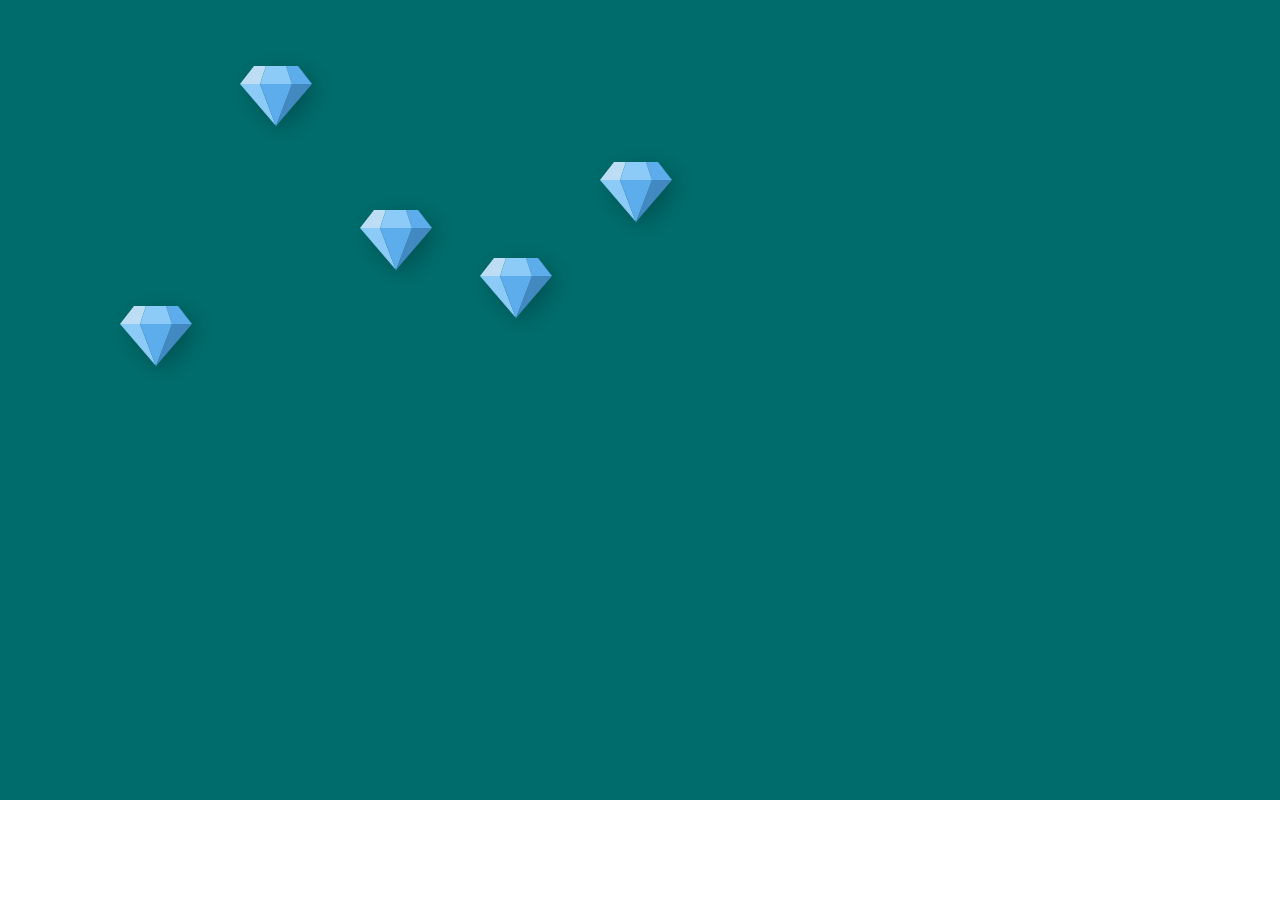
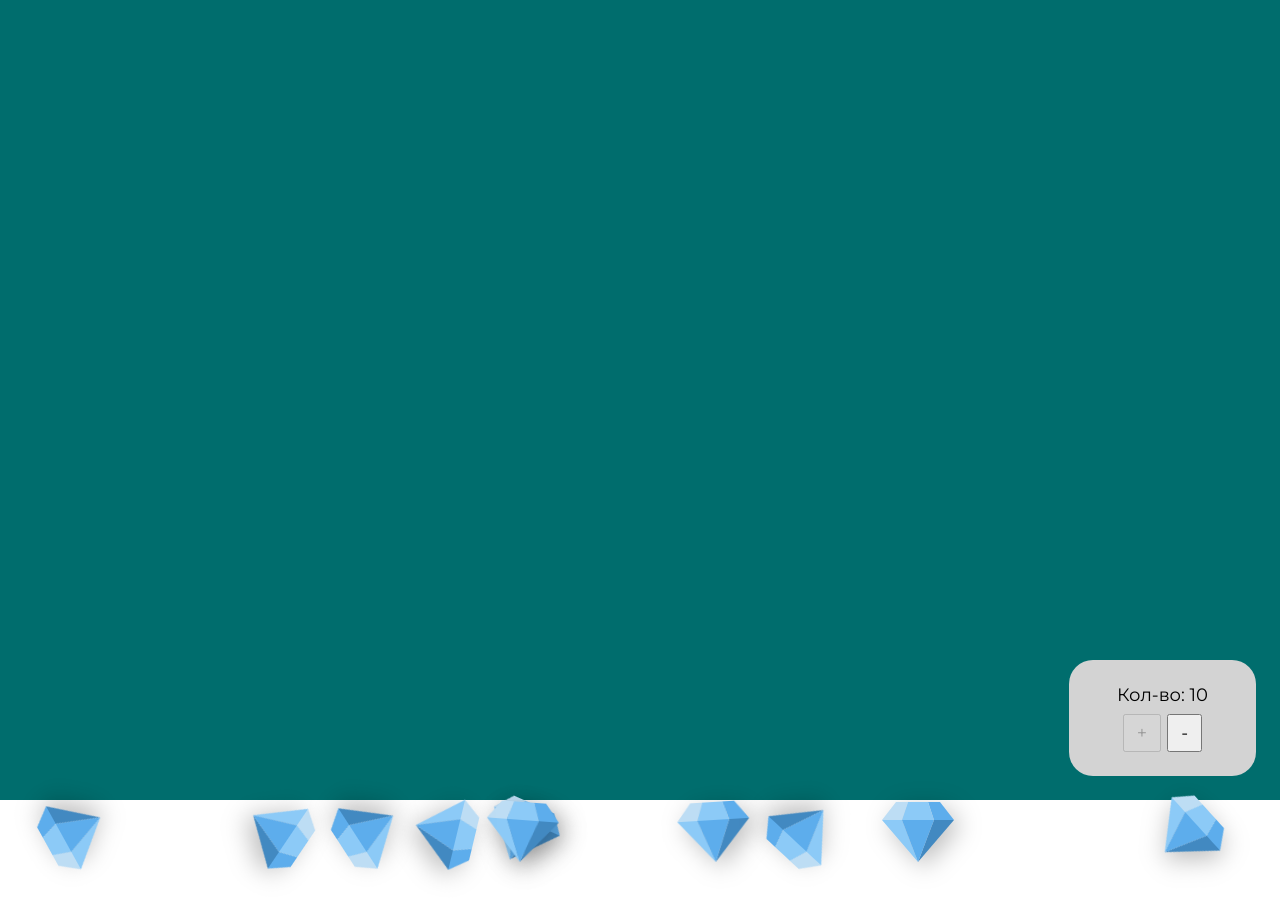
Before and after one commit to iXorr/spells_game, a Vue app: page / in a window 1280 px wide. Before the commit the page ends 800 px from the top, so only its background shows below. Built offline with nearby package versions, Linux system fonts and the light colour scheme.

Commit message:
fall animation improved

```diff
--- a/src/app/ui/App.vue
+++ b/src/app/ui/App.vue
@@ -7,3 +7,9 @@
     <Game />
   </div>
 </template>
+
+<style>
+  * {
+    overflow: hidden;
+  }
+</style>
--- a/src/entities/fallingBlock/ui/FallingBlock.vue
+++ b/src/entities/fallingBlock/ui/FallingBlock.vue
@@ -1,5 +1,5 @@
 <script setup>
-  import { ref } from 'vue'
+  import { ref, onMounted } from 'vue'
   import { DiamondIcon } from '@shared/icons'
 
   const dynClasses = ref('falling-block')
@@ -7,34 +7,65 @@
   function loot() {
     dynClasses.value += ' falling-block--looted'
 
+    // setTimeout(() => {
+    //   dynClasses.value = 'falling-block'
+    // }, 1500)
+  }
+
+  const dynClasses2 = ref(Math.round(Math.random())
+    ? 'fall-animation'
+    : 'fall-animation-reversed')
+
+  const randomX = Math.ceil(Math.random()*90)
+
+  const isMounted = ref(false)
+  const randomDelay = Math.ceil(Math.random()*5000)
+
+  onMounted(() => {
+    // await nextTick();
+
     setTimeout(() => {
-      dynClasses.value = 'falling-block'
-    }, 1500)
-  }
+      isMounted.value = true;
+    }, randomDelay);
+  });
 </script>
 
 <template>
-  <DiamondIcon :class="dynClasses" @click="loot" />
+  <!-- <p>{{ randomDelay }}</p> -->
+
+  <DiamondIcon
+    v-if="isMounted"
+    @mousedown="loot"
+    @touchstart="loot"
+    :class="dynClasses + ' ' + dynClasses2"
+    :style="{ left: randomX + '%' }" />
 </template>
 
 <style scoped>
-  p {
-    background: white;
-    position: absolute;
-    padding: 1rem;
-  }
+  .falling-block {
+    padding: .5rem;
+    /* background: red; */
 
-  .falling-block {
-    filter: drop-shadow(.25rem .25rem .5rem rgba(0, 0, 0, 0.25));
-
+    filter: drop-shadow(.25rem .25rem .5rem #00000040);
     position: absolute;
     width: 3rem;
     height: 3rem;
+    will-change: contents;
+    transition:
+      scale var(--fast-transition),
+      opacity var(--slow-transition);
+  }
 
-    will-change: contents;
-    transition: scale var(--fast-transition), opacity var(--slow-transition);
+  .fall-animation {
+    animation:
+      spinning 1.5s linear infinite,
+      falling 3s ease-in-out 1 forwards;
+  }
 
-    animation: spinning 1.5s linear infinite, falling 3s ease-in-out infinite;
+  .fall-animation-reversed {
+    animation:
+      spinning 1.5s linear infinite reverse,
+      falling 3s ease-in-out 1 forwards;
   }
 
   .falling-block:active {
@@ -59,11 +90,11 @@
 
   @keyframes falling {
     from {
-      translate: 0 -25dvh;
+      bottom: 110%;
     }
 
     to {
-      translate: 0 70dvh;
+      bottom: -10%;
     }
   }
 </style>
--- a/src/pages/game/ui/Game.vue
+++ b/src/pages/game/ui/Game.vue
@@ -1,38 +1,87 @@
 <script setup>
+  import { ref } from 'vue'
   import { FallingBlock } from '@entities/fallingBlock'
+
+  const blocksAmount = ref(10)
 </script>
 
 <template>
   <div class="local-root screen">
-    <FallingBlock v-for="i in 5" class="example" />
+    <div class="info">
+      <p>Кол-во: {{ blocksAmount }}</p>
+
+      <div class="btns">
+        <button
+          @click="blocksAmount++"
+          :disabled="blocksAmount >= 10 ? true : false">+</button>
+
+        <button
+          @click="blocksAmount--"
+          :disabled="blocksAmount <= 1 ? true : false">-</button>
+      </div>
+    </div>
+
+    <FallingBlock v-for="i in blocksAmount" />
   </div>
 </template>
 
 <style scoped>
-  .example:nth-of-type(1) {
+  .info {
+    right: 1rem;
+    bottom: 1rem;
+    position: absolute;
+    z-index: 3;
+
+    display: flex;
+    flex-direction: column;
+    justify-content: center;
+    align-items: center;
+
+    padding: 1rem 2rem;
+    border-radius: 1rem;
+    background: lightgray;
+  }
+
+  .info p {
+    margin-bottom: 0.35rem;
+    font-size: 0.75rem;
+  }
+
+  button {
+    top: 1rem;
+    padding: 0.25rem 0.5rem;
+    font-size: 0.75rem;
+    cursor: pointer;
+  }
+
+  button:first-of-type {
+    margin-right: 0.25rem;
+  }
+
+  /* .example:nth-of-type(1) {
     top: 5rem;
-    left: 5rem;
+    left: 3rem;
   }
 
   .example:nth-of-type(2) {
     top: -5rem;
-    left: 10rem;
+    left: 6rem;
   }
 
   .example:nth-of-type(3) {
     top: 1rem;
-    left: 15rem;
+    left: 9rem;
   }
 
   .example:nth-of-type(4) {
     top: 3rem;
-    left: 20rem;
+    left: 12rem;
   }
 
   .example:nth-of-type(5) {
     top: -1rem;
-    left: 25rem;
-  }
+    left: 15rem;
+  } */
 
   .local-root {
     background: rgb(0, 109, 109);
@@ -44,8 +93,8 @@
   }
 
   /* @media (pointer: fine) {
-    .root,
-    .root * {
+    .local-root,
+    .local-root * {
       cursor: url('@shared/assets/cursors/wand.cur'), auto;
     }
   } */
```
Also changed, not shown: server.js (renamed from testingServer.js).
